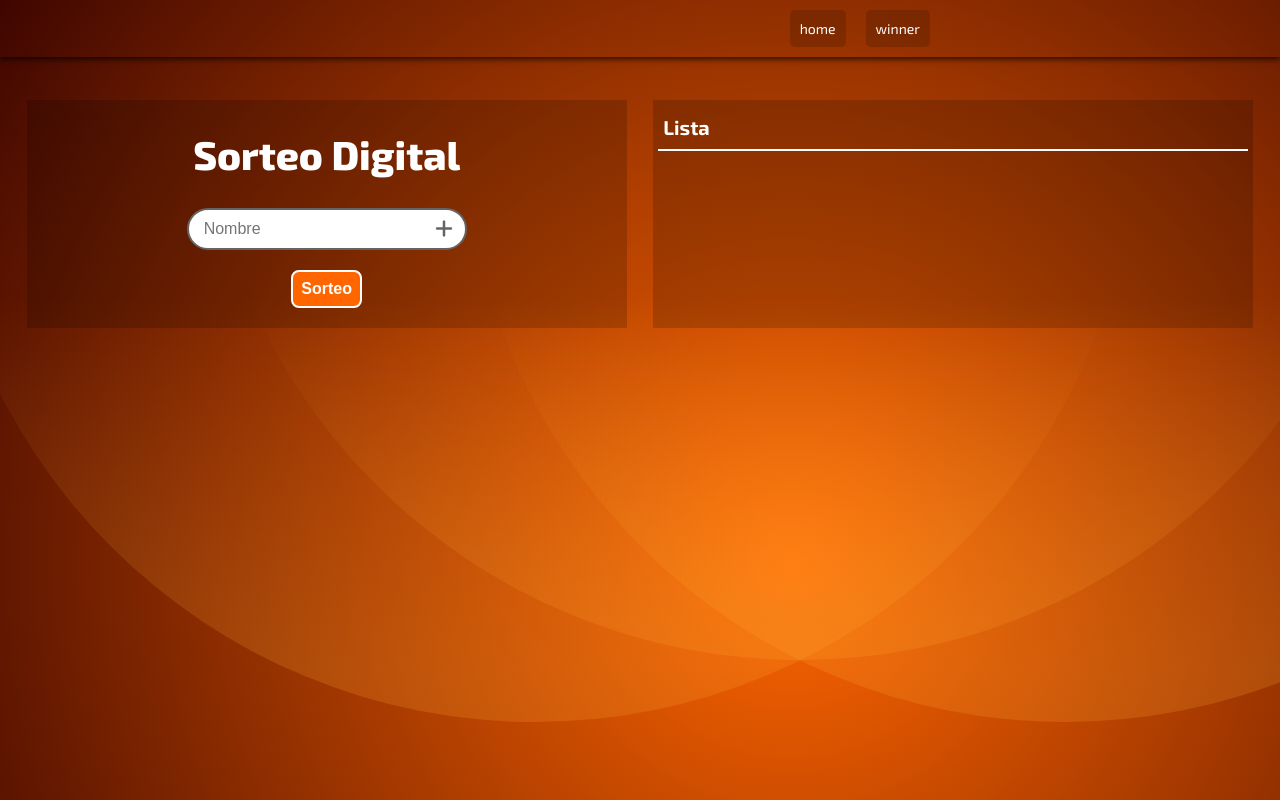
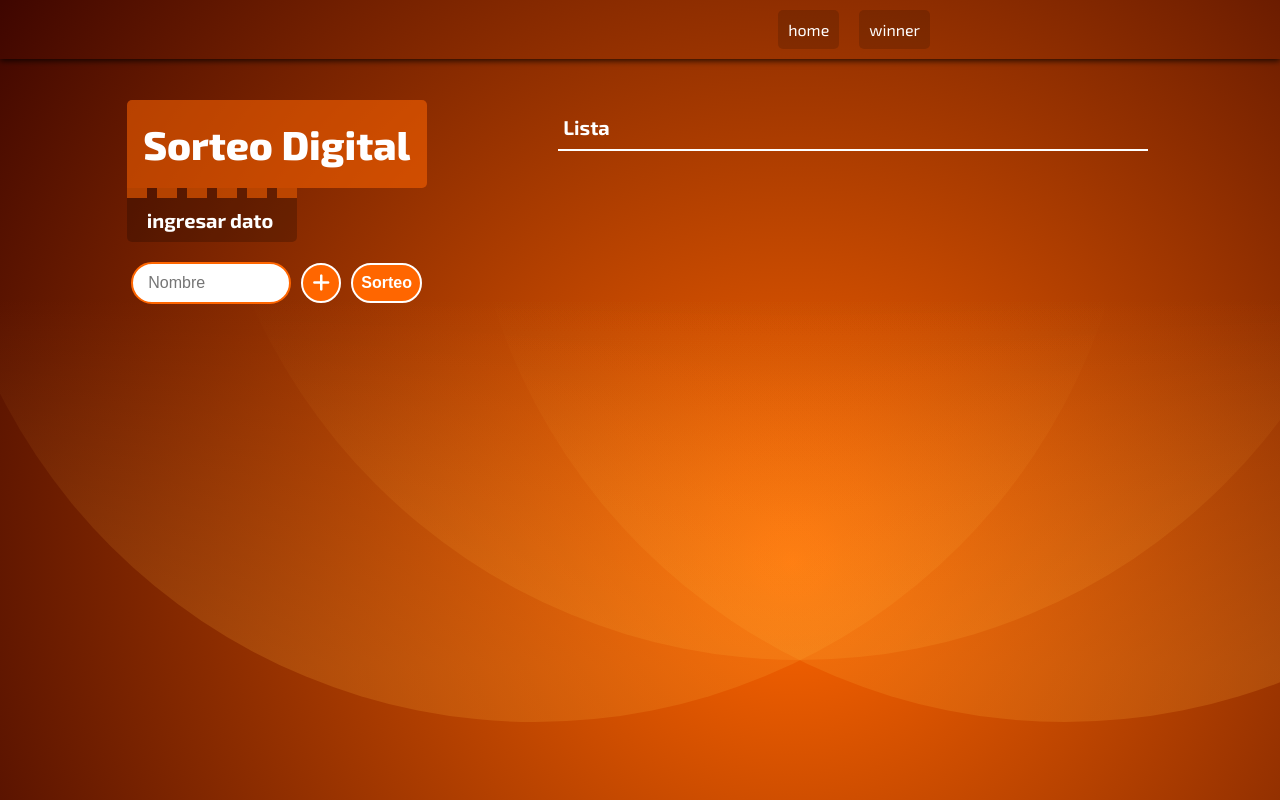
Before and after one commit to RodrigoLaime/SorteoMongooDB, a website: page src/public/index.html in a window 1280 px wide. Drawn offline with Linux system fonts and the light colour scheme.

Commit message:
styles home

```diff
--- a/src/public/css/sorteo.css
+++ b/src/public/css/sorteo.css
@@ -49,7 +49,7 @@ header ul li {
   padding: 10px;
   margin: 10px;
   border-radius: 5px;
-  font-size: 1.4rem;
+  font-size: 1.6rem;
 }
 
 /* Modal */
@@ -109,15 +109,15 @@ main {
 
 .sorteo-dos-container {
   width: 100%;
-  max-width: 600px;
+  max-width: 300px;
   min-width: 250px;
   position: relative;
   margin: 0 auto;
-  background-color: rgba(0, 0, 0, 0.171);
+  padding-bottom: 20px;
+ /*  background-color: rgba(0, 0, 0, 0.171); */
 }
 
 .sorteo-dos-container {
-  /*   background-color: #025E36; */
   width: 100%;
   align-items: center;
   text-align: center;
@@ -126,61 +126,70 @@ main {
 .sorteo-dos-container h2 {
   font-size: 4rem;
   font-weight: 800;
-  padding: 30px 0;
+  padding: 20px 0;
+  background-color: #ff66008e;
+  border-radius: 5px 5px 5px 0px;
+}
+.sorteo-dos-container h4 {
+  background-color: #00000038;
+  width: 170px;
+  font-size: 2rem;
+  font-weight: bold;
+  padding: 10px 20px;
+  border-radius: 0px 0px 5px 5px;
+  text-align: left;
+  border-top: 10px dashed #ff66008e;
+  margin-bottom: 20px;
 }
 
 .sorteo-dos-container .nombres {
-  background-color: white;
-  border-radius: 100px;
-  width: 280px;
+  width: 300px;
   align-items: center;
   display: flex;
-  margin: 0 auto;
-  border: 2px solid rgb(100, 100, 100);
+  gap: 10px;
+  justify-content: center;
+}
+.sorteo-dos-container .nombres .sorteo-dos {
+  border-radius: 100px;
+  background-color: white;
+  border: none;
+  width: 160px;
+  padding: 10px 15px;
+  font-size: 1.6rem;
+  border: 2px solid #FF6600;
 }
 
 .sorteo-dos-container .nombres .agregar-jugador {
   font-size: 2rem;
-  color: rgb(100, 100, 100);
+  width: 40px;
+  height: 40px;
+  border-radius: 50%;
+  border: 2px solid white;
+  color: white;
+  background-color: #FF6600;
 }
-
-
-.sorteo-dos-container .nombres .sorteo-dos {
-  background-color: transparent;
-  border: none;
-  width: 85%;
-  padding: 10px 15px;
-  font-size: 1.6rem;
-}
-
 .sorteo-dos-container .nombres .sorteo-dos:focus {
   outline: none;
 }
-
-.sorteo-dos-container .nombres .agregar-jugador {
-  background-color: transparent;
-  border: none;
-  width: 15%;
+.sorteo-dos-container .nombres .botones{
+  display: flex;
+  gap: 10px;
 }
 
-/* .sorteo-dos-container .botones {
-  background-color: seagreen;
-} */
 
 .sorteo-dos-container .botones .ganador-btn-dos {
   background-color: #FF6600;
   border: 2px solid white;
-  padding: 8px;
-  border-radius: 8px;
+  padding:  0 8px;
+  border-radius: 100px;
   color: white;
   font-size: 1.6rem;
   font-weight: bold;
-  margin: 20px 0;
 }
 
 /* lista */
 .sorteo-dos .lista {
-  background-color: rgba(0, 0, 0, 0.171);
+/*   background-color: rgba(0, 0, 0, 0.171); */
   width: 100%;
   max-width: 600px;
   min-width: 200px;
@@ -208,7 +217,7 @@ main {
 }
 
 
-@media (min-width: 575px) {
+@media (min-width: 640px) {
   .sorteo-dos {
     display: flex;
   }
--- a/src/public/index.html
+++ b/src/public/index.html
@@ -42,17 +42,18 @@
       <!-- container sorteo -->
       <div class="sorteo-dos-container">
         <h2>Sorteo Digital</h2>
+        <h4>ingresar dato</h4>
         <div class="nombres">
           <input id="sorteo-dos" class="sorteo-dos" type="text" placeholder="Nombre" />
-          <button id="agregar-jugador" class="agregar-jugador" type="button" value="Agregar Jugador"><i
+
+          <div class="botones">
+            <button id="agregar-jugador" class="agregar-jugador" type="button"><i
               class="fa-solid fa-plus"></i></button>
-        </div>
-        <div class="botones">
-
-          <button id="ganador-btn-dos" class="ganador-btn-dos" type="button" value="Sortear Ganador">
-            Sorteo
-          </button>
-        </div>
+              <button id="ganador-btn-dos" class="ganador-btn-dos" type="button" value="Sortear Ganador">
+                Sorteo
+              </button>
+            </div>
+          </div>
       </div>
 
       <!-- lista -->
```
